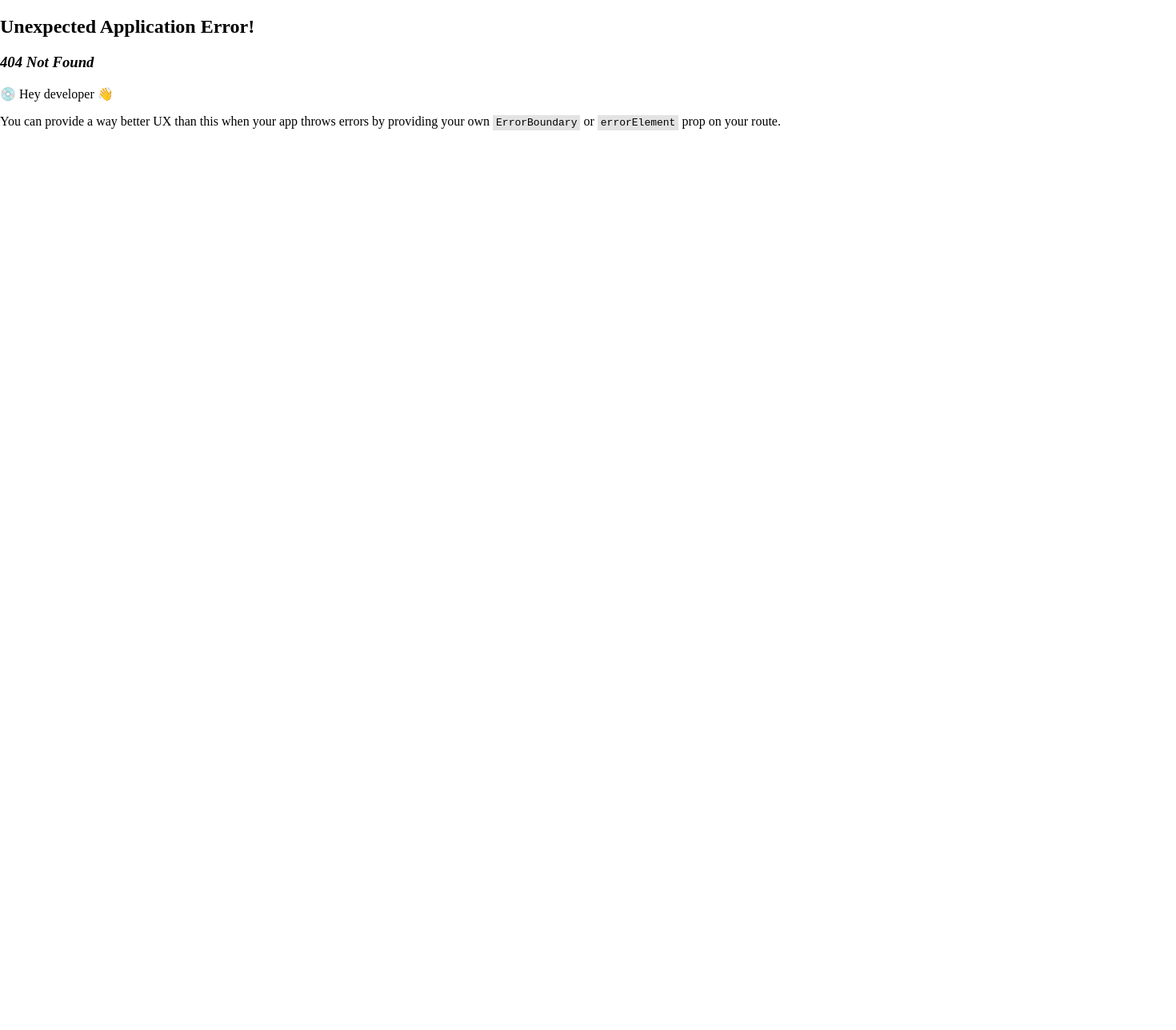
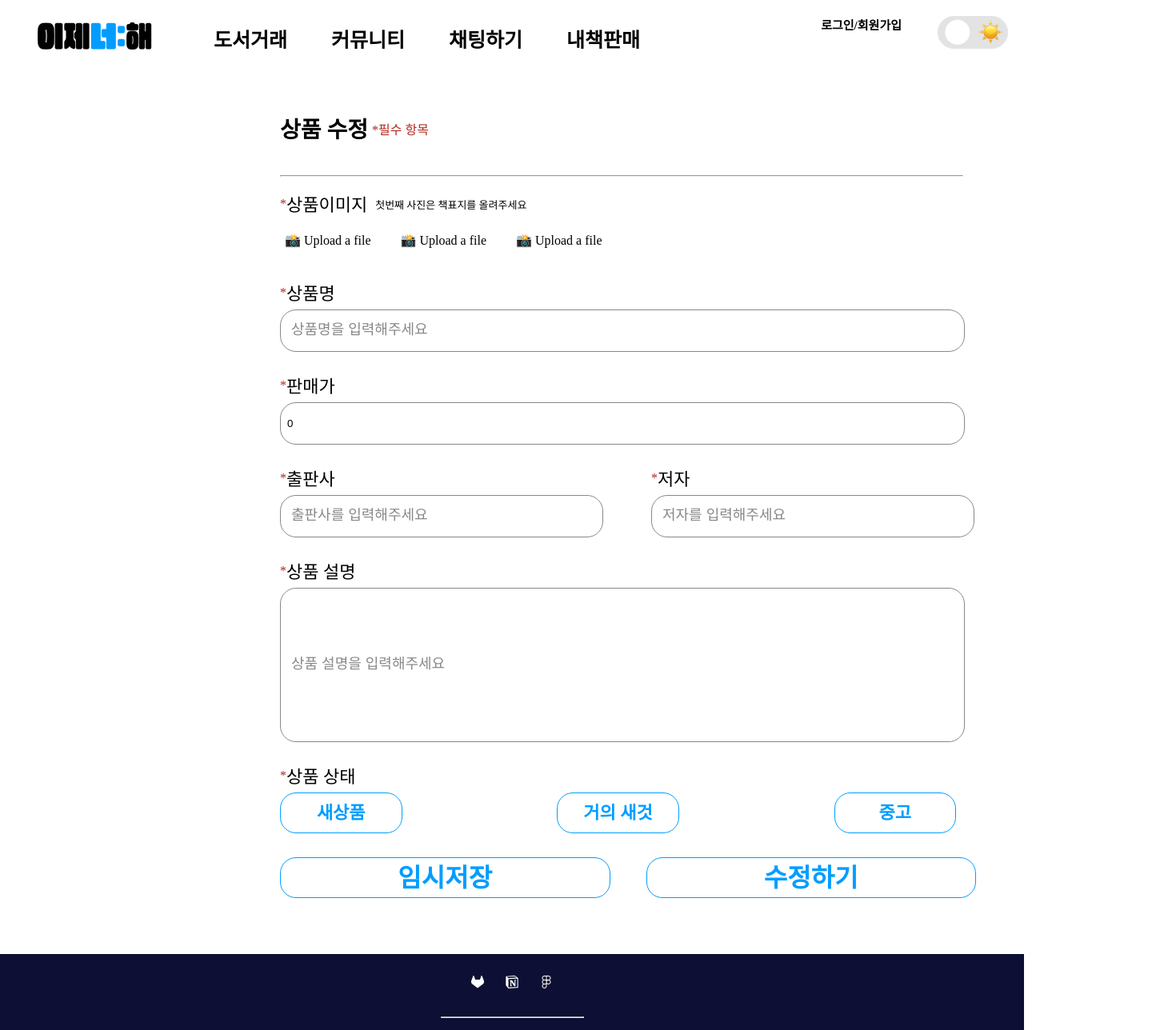
Before and after one commit to yerimy0/ITS_YOURS, a React (Vite) app in the folder frontend/vite-project/: page /product/edit/1 in a window 1280 px wide. Before the commit this address had no page. Shown: the top 1288 px of the page at 80% size, 1470 px wide, since content can reach past the window. Before the commit the page ends 800 px from the top, so only its background shows below. Built offline with nearby package versions, Linux system fonts and the light colour scheme.

Commit message:
FEAT: FE 상품 수정

```diff
--- a/frontend/vite-project/src/components/WriteFrom/index.jsx
+++ b/frontend/vite-project/src/components/WriteFrom/index.jsx
@@ -1,10 +1,13 @@
+import { useParams } from 'react-router-dom';
 import { RegisterBox, Title, RedStar, TopTitle, Line, Input, Label, StateButtons, RegButtons, MainContent, Sentence, ProductTwoInput, SmallButton, BigButton, Notion, Img, ProductImg, Box } from './WriteFormStyle';
 import InputImg from './components/InputImg'
 import {Section, Section2, Section3, Section4} from './components/Section'
-import { useEffect, useState } from 'react';
+import { useEffect, useState} from 'react';
 // import tempSave from '../../utils/tempSave'
 
 function WriteForm() {
+    const {id} = useParams();
+    console.log(id)
     const [register, setRegister] = useState({
         prodName: '',
         prodPrice: 0,
@@ -94,7 +97,7 @@ function WriteForm() {
     return (
         <RegisterBox>
             <Title>
-                <TopTitle>상품 등록</TopTitle>
+                {id === undefined? (<TopTitle>상품 등록</TopTitle>): (<TopTitle>상품 수정</TopTitle>)}
                 <RedStar>*필수 항목</RedStar>
             </Title>
             <Line><hr /></Line>
@@ -111,7 +114,7 @@ function WriteForm() {
             </MainContent>
             <RegButtons>
                 <BigButton className="Button" onClick={tempSave}>임시저장</BigButton>
-                <BigButton className="Button">등록하기</BigButton>
+                {id === undefined? (<BigButton className="Button">등록하기</BigButton>): (<BigButton className="Button">수정하기</BigButton>)}
             </RegButtons>
         </RegisterBox>
     );
--- a/frontend/vite-project/src/main.jsx
+++ b/frontend/vite-project/src/main.jsx
@@ -16,6 +16,7 @@ const router = createBrowserRouter([
       {path: "/home", element: <Home/>},
       {path: "/product/write", element: <ProductWrite />},
       {path: "/product", element: <Product />},
+      {path: "/product/edit/:id", element: <ProductWrite />}
     ]}, {path: "login", element: <Login/>}
   ]);
 
```
